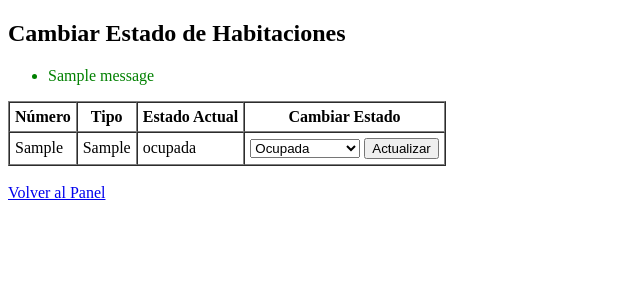
After one commit to EduardoRamos-bit/proyecto-hotel, a Flask app: page /habitaciones/estado in a window 1280 px wide. The commit adds this page. Shown: the top 300 px of the page, without its empty margins (0-640 px from the left). Run offline with Flask 3, Linux system fonts and the light colour scheme; the visitor is signed in with stand-in values (Sample User, id 1); tables that the repository leaves empty or names only in its code hold one stand-in row (values such as "Sample post"); one stand-in notice (Sample message) is shown.

Commit message:
,,,,,,,,,,

```diff
--- a/app.py
+++ b/app.py
@@ -103,5 +103,20 @@ def lista_habitaciones():
     habitaciones = database.listar_todas_habitaciones()  # Función que lista todo sin filtro
     return render_template('lista_habitaciones.html', habitaciones=habitaciones)
 
+@app.route('/habitaciones/estado', methods=['GET', 'POST'])
+def cambiar_estado_habitaciones():
+    if not session.get('admin'):
+        return redirect(url_for('admin_login'))
+    habitaciones = database.listar_todas_habitaciones()
+
+    if request.method == 'POST':
+        id_habitacion = request.form['habitacion_id']
+        nuevo_estado = request.form['nuevo_estado']
+        database.cambiar_estado_habitacion(id_habitacion, nuevo_estado)
+        flash(f"Estado de habitación {id_habitacion} actualizado a {nuevo_estado}.")
+        return redirect(url_for('cambiar_estado_habitaciones'))
+
+    return render_template('cambiar_estado_habitaciones.html', habitaciones=habitaciones)
+
 if __name__ == '__main__':
     app.run(debug=True)
--- a/database.py
+++ b/database.py
@@ -121,3 +121,11 @@ def listar_todas_habitaciones():
     cursor.close()
     conn.close()
     return habitaciones
+
+def cambiar_estado_habitacion(id_habitacion, nuevo_estado):
+    conn = conectar()
+    cursor = conn.cursor()
+    cursor.execute("UPDATE habitaciones SET estado = %s WHERE id = %s", (nuevo_estado, id_habitacion))
+    conn.commit()
+    cursor.close()
+    conn.close()
--- a/templates/admin_panel.html
+++ b/templates/admin_panel.html
@@ -9,6 +9,7 @@
   <li><a href="{{ url_for('lista_reservas') }}">Lista de Reservas</a></li>
   <li><a href="{{ url_for('logout') }}">Cerrar sesión</a></li>
   <li><a href="{{ url_for('lista_habitaciones') }}">Lista de Habitaciones</a></li>
+  <li><a href="{{ url_for('cambiar_estado_habitaciones') }}">Cambiar Estado de Habitaciones</a></li>
 
 </ul>
 </body>
--- /dev/null
+++ b/templates/cambiar_estado_habitaciones.html
@@ -0,0 +1,44 @@
+<!DOCTYPE html>
+<html>
+<head><title>Cambiar Estado Habitaciones</title></head>
+<body>
+<h2>Cambiar Estado de Habitaciones</h2>
+
+{% with messages = get_flashed_messages() %}
+  {% if messages %}
+    <ul style="color:green;">
+      {% for message in messages %}
+        <li>{{ message }}</li>
+      {% endfor %}
+    </ul>
+  {% endif %}
+{% endwith %}
+
+<table border="1" cellpadding="5" cellspacing="0">
+  <tr>
+    <th>Número</th><th>Tipo</th><th>Estado Actual</th><th>Cambiar Estado</th>
+  </tr>
+  {% for hab in habitaciones %}
+  <tr>
+    <td>{{ hab.numero_habitacion }}</td>
+    <td>{{ hab.tipo }}</td>
+    <td>{{ hab.estado }}</td>
+    <td>
+      <form method="post" style="margin:0;">
+        <input type="hidden" name="habitacion_id" value="{{ hab.id }}">
+        <select name="nuevo_estado" required>
+          <option value="disponible" {% if hab.estado == 'disponible' %}selected{% endif %}>Disponible</option>
+          <option value="ocupada" {% if hab.estado == 'ocupada' %}selected{% endif %}>Ocupada</option>
+          <option value="mantenimiento" {% if hab.estado == 'mantenimiento' %}selected{% endif %}>Mantenimiento</option>
+        </select>
+        <button type="submit">Actualizar</button>
+      </form>
+    </td>
+  </tr>
+  {% endfor %}
+</table>
+
+<br>
+<a href="{{ url_for('admin_panel') }}">Volver al Panel</a>
+</body>
+</html>
```
Also changed, not shown: templates/lista_habitaciones.html (renamed from lista_habitaciones.html).
